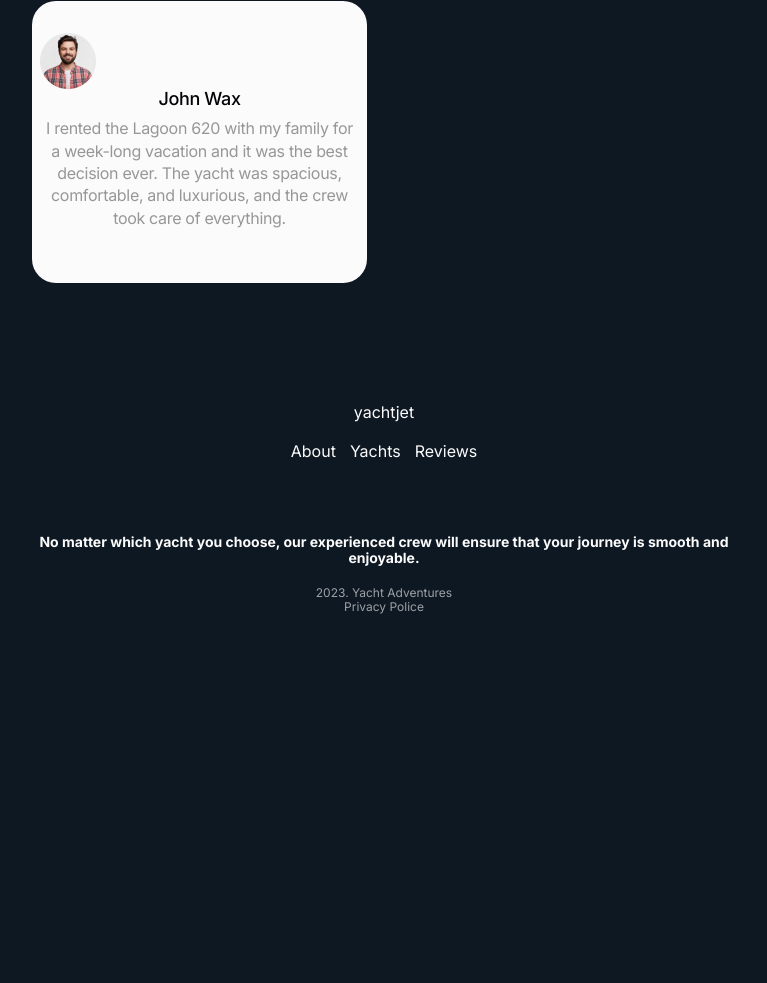
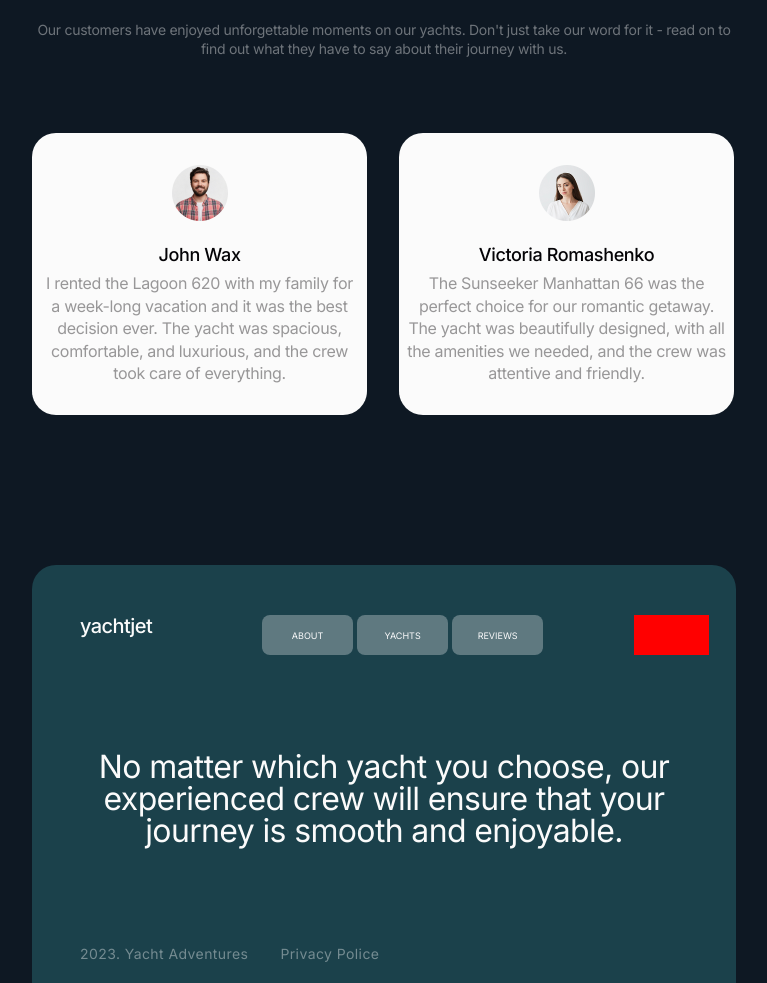
Before and after one commit to anyalazar2487-tech/yachtjet, a plain HTML site: page index.html in a window 1280 px wide. Shown: the part 5194-6177 px from the top of the page, without its empty margins (256-1023 px from the left). Before the commit the page ends 5847 px from the top, so only its background shows below. Drawn offline with nearby package versions, Linux system fonts and the light colour scheme.

Commit message:
add index file

```diff
--- a/css/styles.css
+++ b/css/styles.css
@@ -822,7 +822,7 @@ img {
 .reviews-small-logo {
   font-weight: 400;
   font-size: 12px;
-  line-height: 1.16667;
+  line-height: 1.17;
   letter-spacing: -0.02em;
   text-align: center;
   color: #fbfbfb;
@@ -847,6 +847,7 @@ img {
   text-align: center;
   color: #040306;
   margin-bottom: 8px;
+  margin-top: 24px;
 }
 
 .reviews-description {
@@ -859,55 +860,222 @@ img {
 }
 
 .review-img {
-
+  margin: 0 auto;
 }
 
 @media screen and (min-width: 768px) {
-    .reviews-list {
-    flex-direction: row;
-  }
+.reviews {
+  padding-bottom: 150px;
+}
+
+.reviews-logo {
+  font-size: 48px;
+}
+
+.reviews-small-logo {
+  font-size: 14px;
+  line-height: 1.29;
+  margin-bottom: 75px;
+}
+
+.reviews-list {
+  display: flex;
+  flex-direction: row;
+  gap: 32px;
+}
+
+.reviews-item-two {
+  display: block;
+  border-radius: 24px;
+  padding: 32px 8px;
+  max-width: 335px;
+  height: 282px;
+  text-align: center;
+  background-color: #fbfbfb;
+}
+}
+
+@media screen and (min-width: 1440px) {
+
+.reviews-item-tree {
+  display: block;
+  border-radius: 24px;
+  padding: 32px 36px;
+  max-width: 392px;
+  height: 282px;
+  text-align: center;
+  background-color: #fbfbfb;
+}
+
+.reviews-item-two {
+  padding: 32px 36px;
+  max-width: 392px;
+}
+
+.reviews-item-one {
+  padding: 32px 36px;
+  max-width: 392px;
+}
+
+
 }
 
 /*footer*/
 
 .footer {
-  padding: 40px 0;
+  display: flex;
+  flex-direction: column;
+  align-items: center;
+  text-align: center;
+}
+
+.footer-all {
+  border-radius: 24px 24px 0 0;
+  max-width: 355px;
+  height: 412px;
+  background-color: #1b414b;
+  padding: 40px 30px 20px 30px;
 }
 
 .footer-nav {
   display: flex;
-  flex-direction: column;
-  align-items: center;
+  flex-direction: row;
+  justify-content: space-between;
+}
+
+.footer-logo {
+  font-weight: 500;
+  font-size: 14px;
+  letter-spacing: -0.03em;
+  color: #fbfbfb;
 }
 
 .footer-nav-list {
   display: flex;
-  gap: 14px;
-  margin: 20px 0;
+  flex-direction: row;
+  gap: 4px;
+}
+
+.footer-nav-item {
+  border-radius: 8px;
+  width: 66px;
+  height: 40px;
+  background-color: rgba(251, 251, 251, 0.3);
+  font-weight: 400;
+  font-size: 9px;
+  line-height: 1.3;
+  text-transform: uppercase;
+  text-align: center;
+  color: #fbfbfb;
+  padding: 15px 12px;
 }
 
 .footer-social-list {
+  margin-top: 80px;
+  margin-bottom: 40px;
   display: flex;
-  gap: 14px;
-  margin-bottom: 30px;
+  flex-direction: row;
+  gap: 8px;
+  background-color: red;
 }
 
 .footer-text {
+  font-weight: 400;
+  font-size: 18px;
+  line-height: 1;
+  letter-spacing: -0.02em;
   text-align: center;
-  font-size: 14px;
-  margin-bottom: 20px;
+  color: #fbfbfb;
+  margin-bottom: 82px;
 }
 
-.footer-description-one,
-.footer-description-two {
-  text-align: center;
-  font-size: 12px;
-  opacity: 0.6;
+.footer-privacy {
+  display: flex;
+  flex-direction: row;
+  gap: 20px;
 }
 
+.footer-description-one {
+  font-weight: 400;
+  font-size: 12px;
+  line-height: 1.17;
+  letter-spacing: 0.03em;
+  text-align: center;
+  color: rgba(251, 251, 251, 0.4);
+}
+
+.footer-description-two {
+  font-weight: 400;
+  font-size: 12px;
+  line-height: 1.17;
+  letter-spacing: 0.03em;
+  text-align: center;
+  color: rgba(251, 251, 251, 0.4);
+}
+
+
+@media screen and (min-width: 768px) {
+.footer-all {
+  border-radius: 24px 24px 0 0;
+  max-width: 736px;
+  height: 418px;
+  padding: 50px 48px 20px 48px;
+}
+
+.footer-tab-desk {
+  display: flex;
+  flex-direction: row;
+  justify-content: space-around;
+}
+
+.footer-logo {
+  font-size: 20px;
+}
+
+.footer-nav-list {
+  margin-left: 110px;
+  margin-right: 91px;
+}
+
+.footer-nav-item {
+  width: 91px;
+  padding: 15px 24px;
+}
+
+.footer-social-list {
+  margin: 0;
+}
+
+.footer-text {
+  font-size: 32px;
+  margin-bottom: 99px;
+  margin-top: 96px;
+}
+
+.footer-privacy {
+  gap: 32px;
+}
+
+.footer-description-one {
+  font-size: 14px;
+  line-height: 1.18;
+}
+
+.footer-description-two {
+  font-size: 14px;
+  line-height: 1.18;
+}
+}
+
+
 @media screen and (min-width: 1440px) {
-     .footer-nav {
-    flex-direction: row;
-    justify-content: space-between;
-  }
+.footer-all {
+  max-width: 1390px;
+  padding: 50px 75px 20px 75px;
 }
+
+.footer-nav-list {
+  margin-left: 409px;
+  margin-right: 388px;
+}
+}
--- a/index.html
+++ b/index.html
@@ -455,6 +455,8 @@
 
 <footer class="footer">
   <div class="container">
+    <div class="footer-all">
+    <div class="footer-tab-desk">
     <nav class="footer-nav">
       <a class="footer-logo" href="./index.html">yachtjet</a>
       <ul class="footer-nav-list">
@@ -486,11 +488,15 @@
         </a>
         </li>
       </ul>
+    </div>
       <h2 class="footer-text">No matter which yacht you choose, our experienced crew will
         ensure that your journey is smooth and enjoyable.
       </h2>
+      <div class="footer-privacy">
       <p class="footer-description-one">2023. Yacht Adventures</p>
       <p class="footer-description-two">Privacy Police</p>
+      </div>
+  </div>
   </div>
 </footer>
 
```
